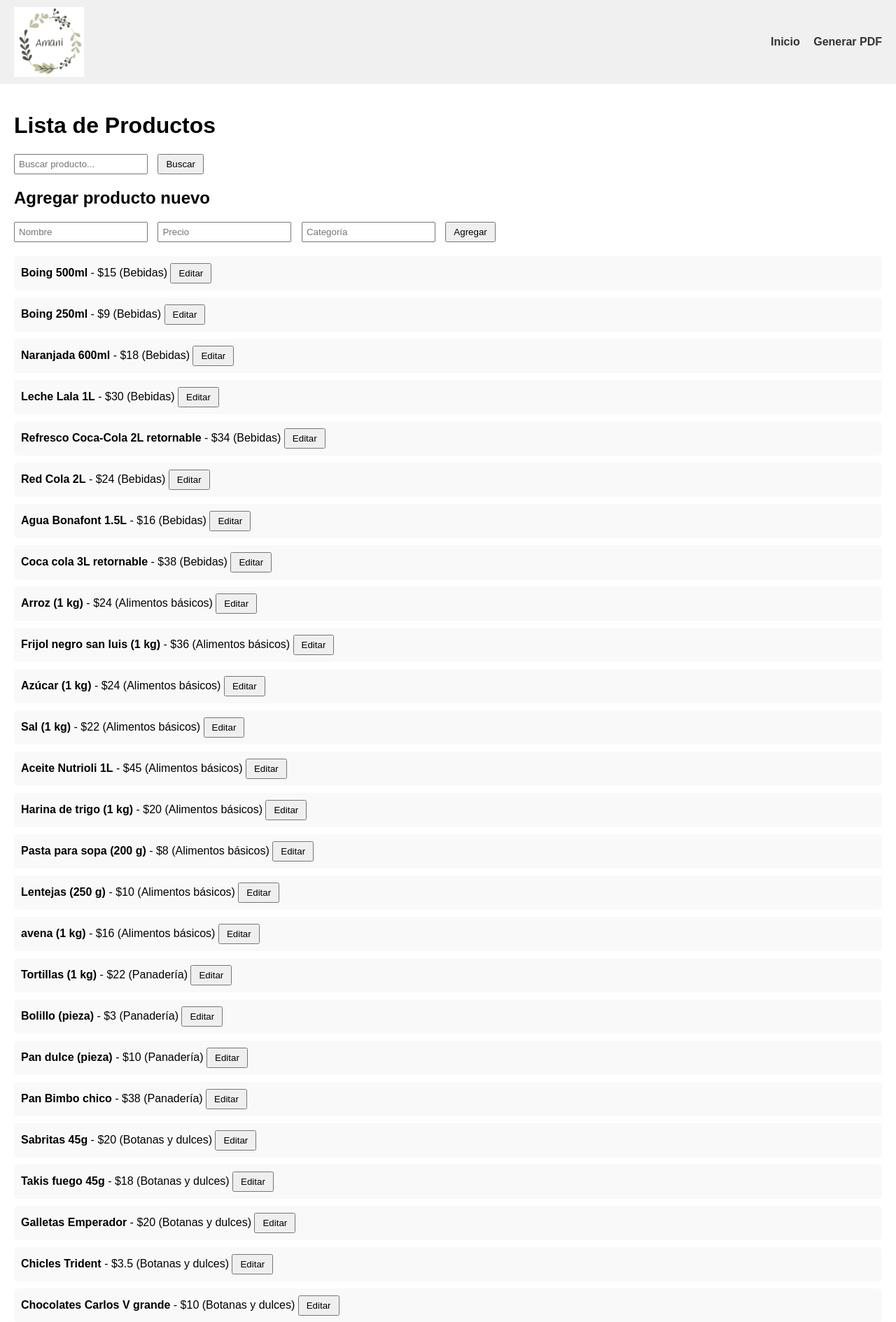
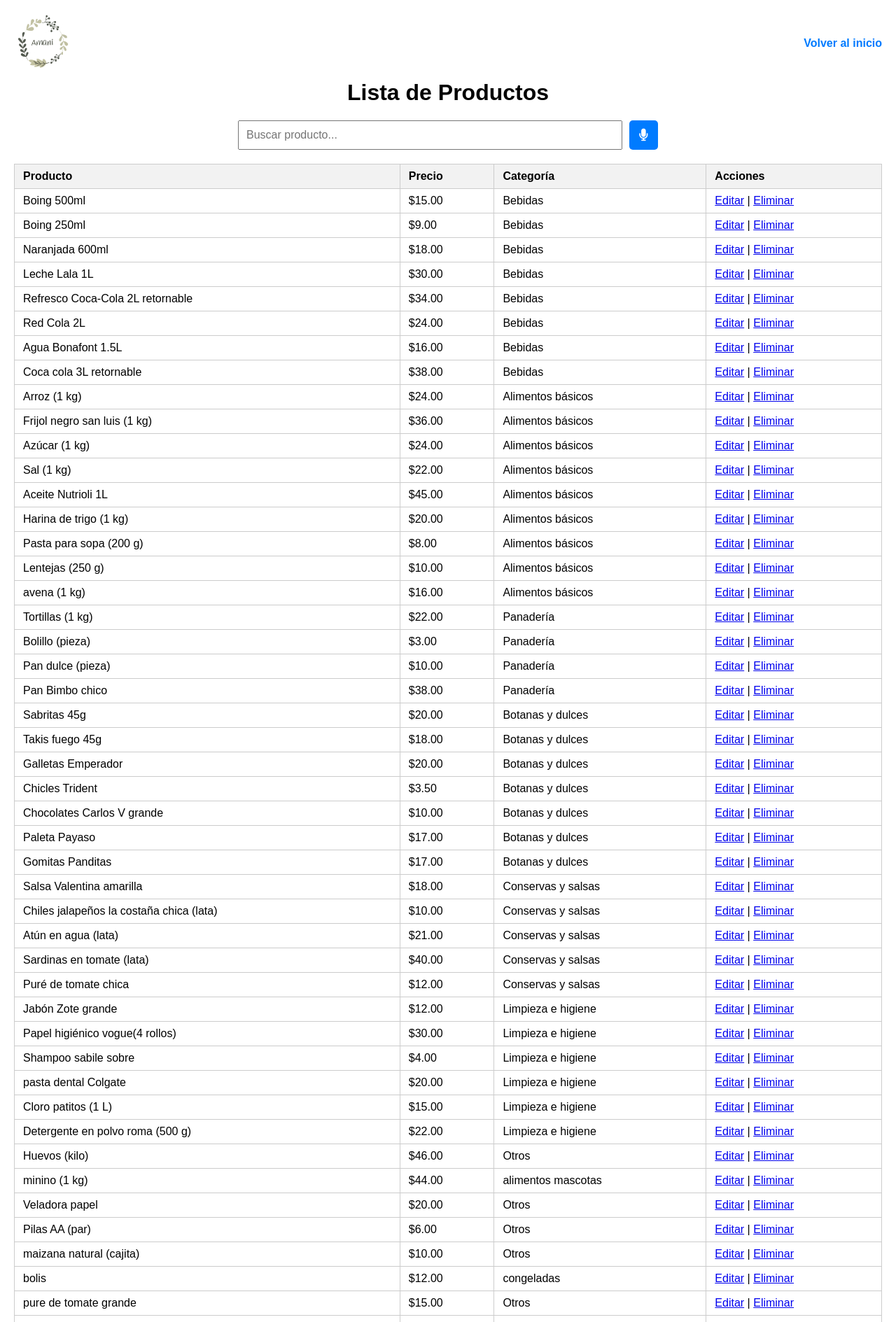
Before and after one commit to Marino2036/listaP, a Flask app: page / in a window 1280 px wide. Shown: the top 1889 px of the page at 70% size. Run offline with Flask 3, Linux system fonts and the light colour scheme.

Commit message:
Tus cambios

```diff
--- a/templates/productos.html
+++ b/templates/productos.html
@@ -3,111 +3,181 @@
 <head>
     <meta charset="UTF-8">
     <title>Lista de Productos</title>
-    <meta name="viewport" content="width=device-width, initial-scale=1.0">
+    <link rel="stylesheet" href="https://cdnjs.cloudflare.com/ajax/libs/font-awesome/6.5.0/css/all.min.css">
     <style>
-        body { font-family: Arial, sans-serif; margin: 0; padding: 0; }
+        body {
+            font-family: Arial, sans-serif;
+            margin: 20px;
+        }
+
         header {
             display: flex;
             justify-content: space-between;
             align-items: center;
-            background-color: #f0f0f0;
-            padding: 10px 20px;
         }
-        header img {
-            width: 100px;
-            height: 100px;
+
+        #logo {
+            height: 80px;
         }
+
+        nav {
+            text-align: right;
+        }
+
         nav a {
-            margin-left: 15px;
             text-decoration: none;
+            margin-left: 20px;
+            color: #007BFF;
             font-weight: bold;
-            color: #333;
         }
-        main {
-            padding: 20px;
-        }
-        form { margin-bottom: 20px; }
-        input[type="text"], input[type="number"] {
-            padding: 5px;
-            margin-right: 10px;
-        }
-        button {
-            padding: 5px 10px;
-        }
-        ul { list-style: none; padding: 0; }
-        li {
-            margin-bottom: 10px;
-            background: #f9f9f9;
-            padding: 10px;
-            border-radius: 5px;
-        }
-        .edit-section {
-            display: none;
+
+        h1 {
+            text-align: center;
             margin-top: 10px;
         }
+
+        #formularioBusqueda {
+            margin: 20px auto;
+            max-width: 600px;
+            display: flex;
+            gap: 10px;
+        }
+
+        #formularioBusqueda input[type="text"] {
+            flex: 1;
+            padding: 10px;
+            font-size: 1em;
+        }
+
+        .mic-btn {
+            background-color: #007BFF;
+            color: white;
+            border: none;
+            padding: 10px 14px;
+            border-radius: 5px;
+            cursor: pointer;
+            font-size: 1.1em;
+            transition: background-color 0.3s;
+        }
+
+        .mic-btn.escuchando {
+            background-color: #dc3545;
+        }
+
+        #mensajeEscuchando {
+            text-align: center;
+            font-style: italic;
+            color: #dc3545;
+            display: none;
+        }
+
+        table {
+            width: 100%;
+            border-collapse: collapse;
+            margin-top: 20px;
+        }
+
+        th, td {
+            padding: 8px 12px;
+            border: 1px solid #ccc;
+            text-align: left;
+        }
+
+        th {
+            background-color: #f2f2f2;
+        }
+
         footer {
             text-align: center;
-            padding: 10px;
-            color: gray;
-            font-size: 0.9em;
+            margin-top: 40px;
+            font-style: italic;
+            color: #555;
         }
     </style>
-    <script>
-        function toggleEdit(id) {
-            const section = document.getElementById("edit-section-" + id);
-            section.style.display = section.style.display === "block" ? "none" : "block";
-        }
-    </script>
 </head>
 <body>
 
     <header>
-    <img src="{{ url_for('static', filename='logo.png') }}" alt="Logo de la tienda">
+        <div>
+            <img src="{{ url_for('static', filename='logo.png') }}" alt="Logo" id="logo">
+        </div>
         <nav>
-        <a href="/">Inicio</a>
-        <a href="{{ url_for('generar_pdf') }}">Generar PDF</a>
+            <a href="/">Volver al inicio</a>
         </nav>
     </header>
 
-<main>
     <h1>Lista de Productos</h1>
 
-    <form method="get" action="/">
-        <input type="text" name="q" placeholder="Buscar producto..." value="{{ consulta }}">
-        <button type="submit">Buscar</button>
+    <form id="formularioBusqueda" method="GET" action="/">
+        <input type="text" id="busqueda" name="busqueda" placeholder="Buscar producto...">
+        <button type="button" id="micButton" onclick="iniciarBusquedaPorVoz()" class="mic-btn" title="Buscar por voz">
+            <i class="fas fa-microphone"></i>
+        </button>
     </form>
 
-    <h2>Agregar producto nuevo</h2>
-    <form method="post" action="/agregar">
-        <input type="text" name="nombre" placeholder="Nombre" required>
-        <input type="number" name="precio" placeholder="Precio" required min="0" step="0.01">
-        <input type="text" name="categoria" placeholder="Categoría" required>
-        <button type="submit">Agregar</button>
-    </form>
+    <div id="mensajeEscuchando">🎤 Escuchando...</div>
 
-    <ul>
+    <table>
+        <thead>
+            <tr>
+                <th>Producto</th>
+                <th>Precio</th>
+                <th>Categoría</th>
+                <th>Acciones</th>
+            </tr>
+        </thead>
+        <tbody>
             {% for producto in productos %}
-            <li>
-                <strong>{{ producto.nombre }}</strong> - ${{ producto.precio }} ({{ producto.categoria }})
-                <button type="button" onclick="toggleEdit({{ producto.id }})">Editar</button>
-
-                <div class="edit-section" id="edit-section-{{ producto.id }}">
-                    <form method="post" action="/actualizar/{{ producto.id }}" style="display:inline;">
-                        <input type="number" name="precio" placeholder="Nuevo precio" min="0" step="0.01" required>
-                        <button type="submit">Actualizar</button>
-                    </form>
-                    <form method="post" action="/eliminar/{{ producto.id }}" style="display:inline;">
-                        <button type="submit" onclick="return confirm('¿Eliminar este producto?')">Eliminar</button>
-                    </form>
-                </div>
-            </li>
+            <tr>
+                <td>{{ producto.nombre }}</td>
+                <td>${{ "%.2f"|format(producto.precio) }}</td>
+                <td>{{ producto.categoria }}</td>
+                <td>
+                    <a href="/editar/{{ producto.id }}">Editar</a> |
+                    <a href="/eliminar/{{ producto.id }}" onclick="return confirm('¿Estás seguro?')">Eliminar</a>
+                </td>
+            </tr>
             {% endfor %}
-    </ul>
-</main>
+        </tbody>
+    </table>
 
     <footer>
         Autor: MBP
     </footer>
 
+    <script>
+        function iniciarBusquedaPorVoz() {
+            const recognition = new (window.SpeechRecognition || window.webkitSpeechRecognition)();
+            recognition.lang = 'es-MX';
+
+            const micButton = document.getElementById("micButton");
+            const mensaje = document.getElementById("mensajeEscuchando");
+
+            micButton.classList.add("escuchando");
+            mensaje.style.display = "block";
+
+            recognition.onresult = function(event) {
+                const texto = event.results[0][0].transcript;
+                document.getElementById("busqueda").value = texto;
+                micButton.classList.remove("escuchando");
+                mensaje.style.display = "none";
+                document.getElementById("formularioBusqueda").submit();
+            };
+
+            recognition.onerror = function(event) {
+                alert("Error al usar el micrófono: " + event.error);
+                micButton.classList.remove("escuchando");
+                mensaje.style.display = "none";
+            };
+
+            recognition.onend = function() {
+                micButton.classList.remove("escuchando");
+                mensaje.style.display = "none";
+            };
+
+            recognition.start();
+        }
+    </script>
+
 </body>
 </html>
```
Lines whose indentation alone changed are shown as unchanged.
